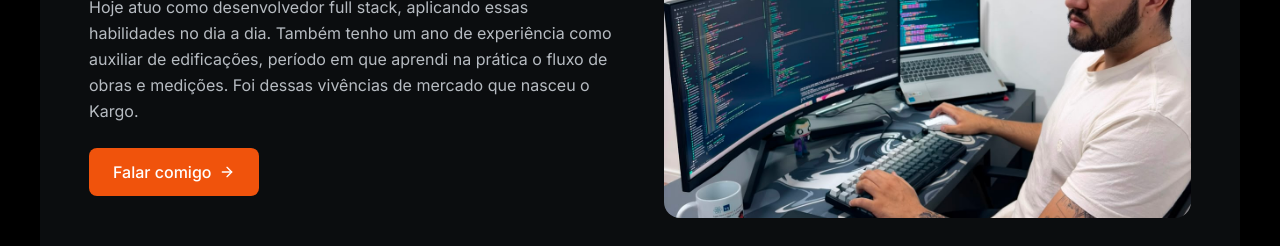
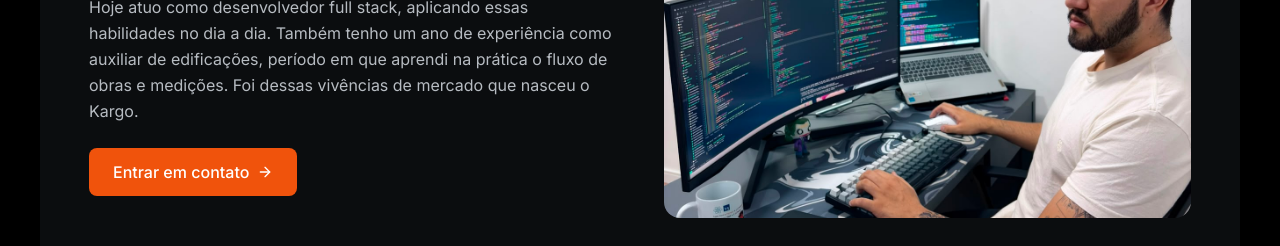
Before and after one commit to RockNicolas/kargo-siteweb, a React (Vite) app: page /about in a window 1280 px wide. Shown: the part 1510-1756 px from the top of the page. Built offline with nearby package versions, Linux system fonts and the light colour scheme; no server answers.

Commit message:
Foto e tema branco no sobre

```diff
--- a/src/pages/SobrePage.tsx
+++ b/src/pages/SobrePage.tsx
@@ -67,7 +67,7 @@ export function SobrePage() {
                 </div>
                 <Link
                   to="/#modules"
-                  className="mt-6 inline-flex items-center gap-2 rounded-lg bg-signal-500 px-6 py-3 font-medium text-white transition hover:bg-signal-400"
+                  className="mt-6 inline-flex items-center gap-2 rounded-lg bg-asphalt-950 px-6 py-3 font-medium text-white transition hover:bg-signal-500 dark:bg-signal-500 dark:hover:bg-signal-400"
                 >
                   Ver todos os módulos
                   <ArrowRight className="h-4 w-4" />
@@ -107,9 +107,9 @@ export function SobrePage() {
                   href={`https://wa.me/${contact.whatsapp}`}
                   target="_blank"
                   rel="noopener noreferrer"
-                  className="mt-6 inline-flex items-center gap-2 rounded-lg bg-signal-500 px-6 py-3 font-medium text-white transition hover:bg-signal-400"
+                  className="mt-6 inline-flex items-center gap-2 rounded-lg bg-asphalt-950 px-6 py-3 font-medium text-white transition hover:bg-signal-500 dark:bg-signal-500 dark:hover:bg-signal-400"
                 >
-                  Falar comigo
+                  Entrar em contato
                   <ArrowRight className="h-4 w-4" />
                 </a>
               </div>
```
